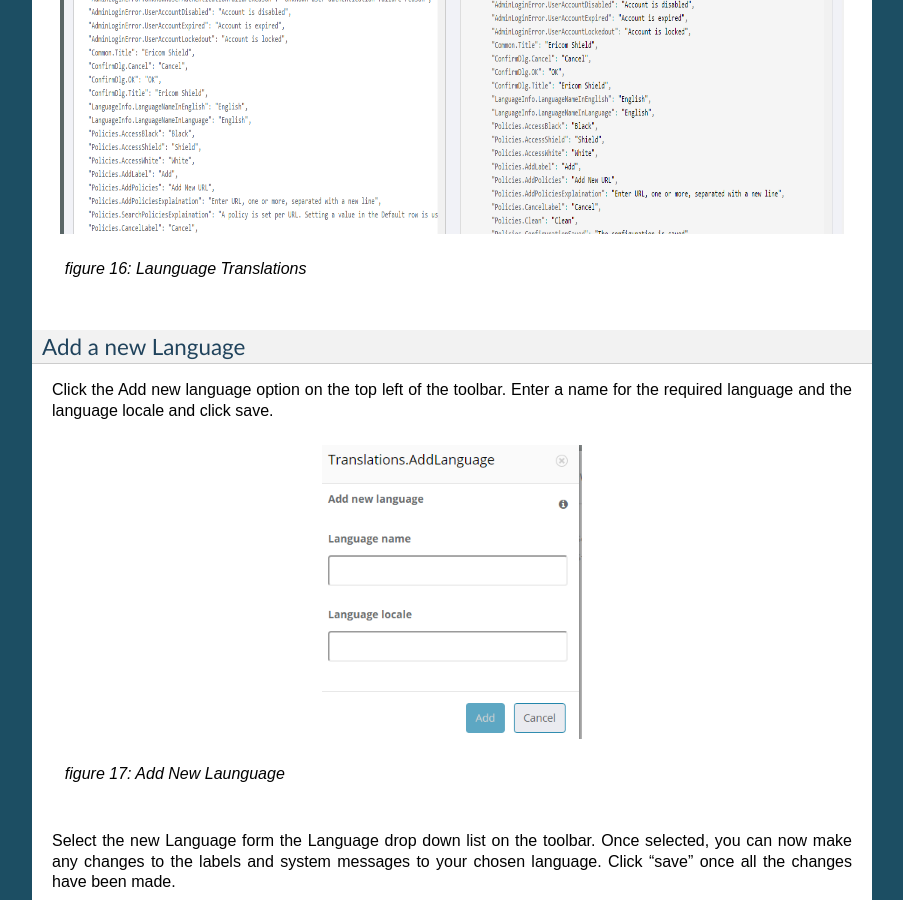
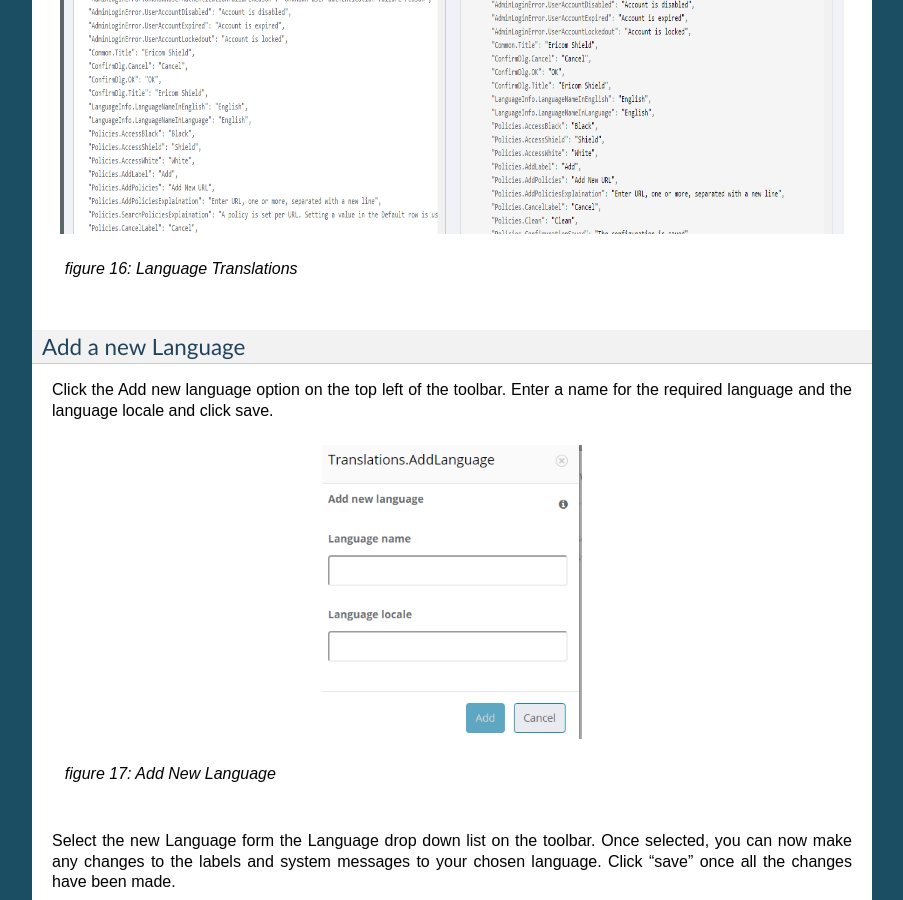
Before and after one commit to BenyH/Shield.Docs, a Sphinx documentation site: the page built from docs/deploymentguide.rst, in a window 1280 px wide and 900 px high, scrolled down 14635 px. Shown: the whole window, without its empty margins (198-1101 px from the left). Built offline with Sphinx 7.4.7, drawn with Linux system fonts in a browser that asks for light colours.

Commit message:
A few tweaks
A few tweaks

```diff
--- a/docs/deploymentguide.rst
+++ b/docs/deploymentguide.rst
@@ -570,12 +570,12 @@ Translations
 
 The system comes with English (US) as the default language.  It’s possible to add a new language or to edit the existing language file if you wish to change a message that is displayed to the user for a particular event.
 
-.. figure:: images/Launguagetranslations.png
+.. figure:: images/languagetranslations.png
 	:scale: 75%
-	:alt: Launguage Translations
+	:alt: Language Translations
 	:align: center
 
-	*figure 16: Launguage Translations*
+	*figure 16: Language Translations*
 
 
 Add a new Language
@@ -585,10 +585,10 @@ Enter a name for the required language and the language locale and click save.
 
 .. figure:: images/addnewlanguage.png
 	:scale: 75%
-	:alt: Add New Launguage
+	:alt: Add New Language
 	:align: center
 
-	*figure 17: Add New Launguage*
+	*figure 17: Add New Language*
 
 Select the new Language form the Language drop down list on the toolbar.  Once selected, you can now make any changes to the labels and system messages to your chosen language.  Click “save” once all the changes have been made.
 
```
Also changed, not shown: docs/images/languagetranslations.png (renamed from docs/images/Launguagetranslations.png).
